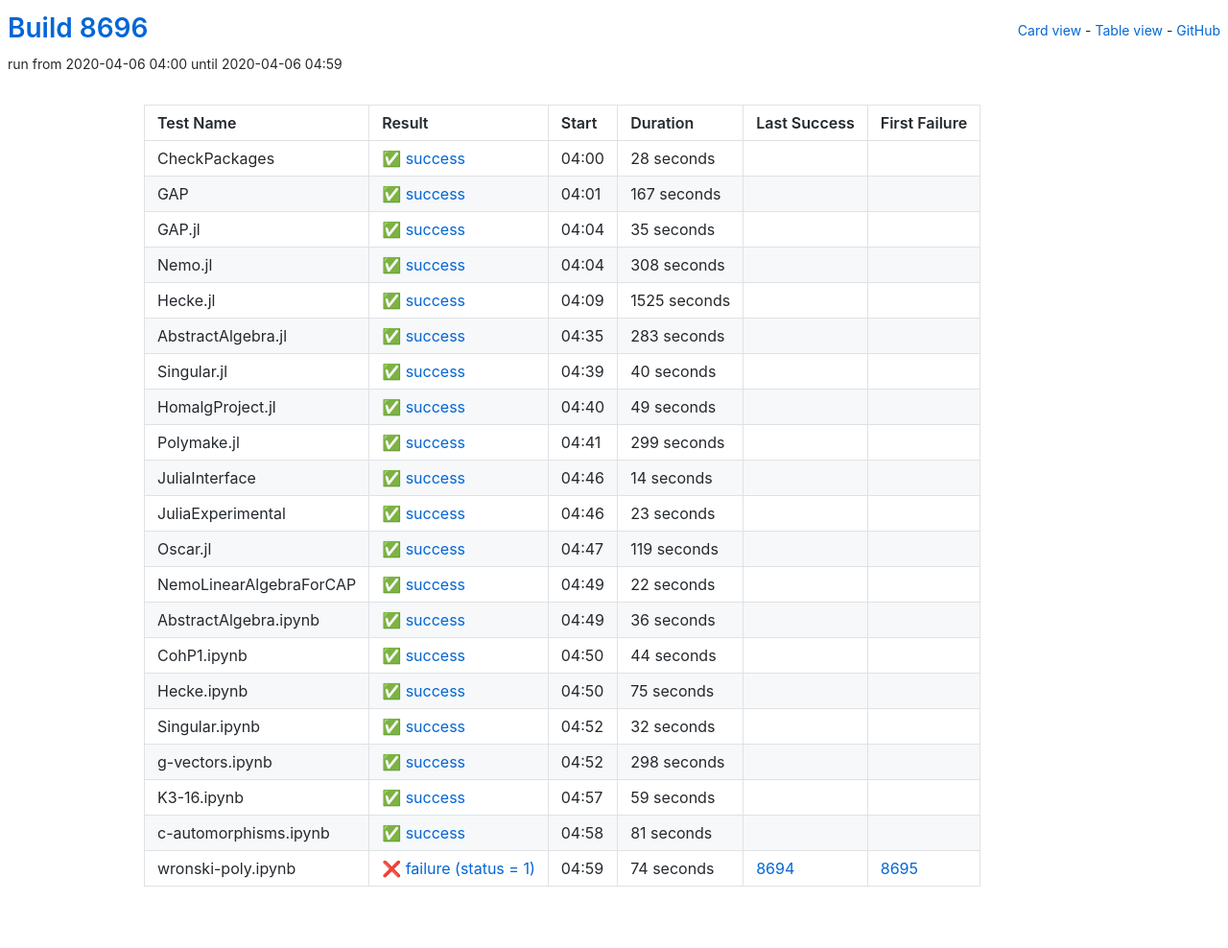
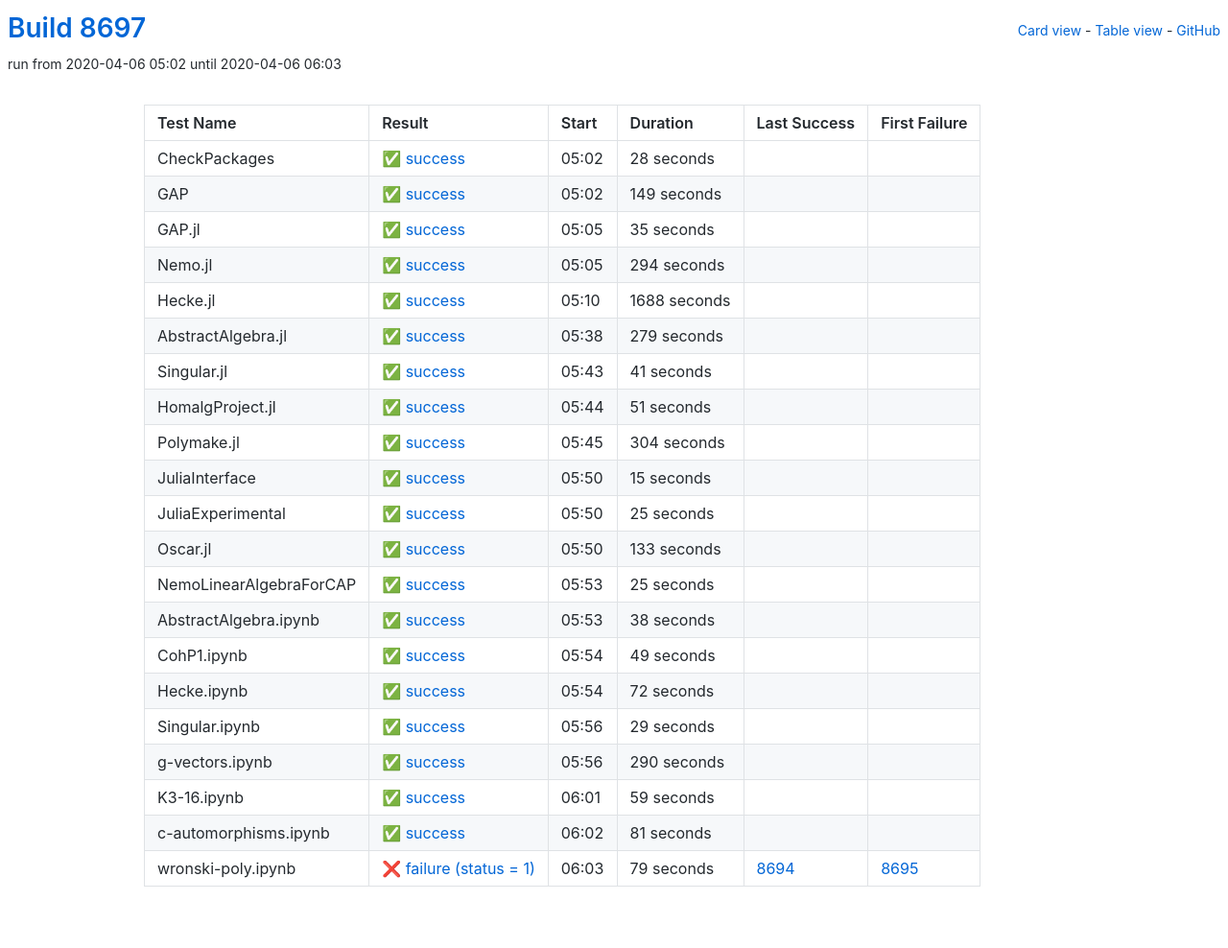
Before and after one commit to oscar-system/oscar-ci-status, a Jekyll site: the page built from table.html, in a window 1280 px wide. Shown: the whole page at 96% size. Built offline with Jekyll 4.4.1, drawn with Linux system fonts in a browser that asks for light colours.

Commit message:
Build 8697

```diff
--- a/_data/ci.yml
+++ b/_data/ci.yml
@@ -1,5 +1,5 @@
-build: 8696
-build_url: https://oscarci.mathematik.uni-kl.de/job/oscar/8696/
+build: 8697
+build_url: https://oscarci.mathematik.uni-kl.de/job/oscar/8697/
 job: oscar
 tests:
 - duration: 28
@@ -8,20 +8,20 @@
   first_failure_url: null
   last_success: false
   last_success_url: null
-  log: https://oscarci.mathematik.uni-kl.de/job/oscar/8696/artifact/logs/build-8696/CheckPackages.log
+  log: https://oscarci.mathematik.uni-kl.de/job/oscar/8697/artifact/logs/build-8697/CheckPackages.log
   name: CheckPackages
-  start: 2020-04-06 04:00
+  start: 2020-04-06 05:02
   status: success
   success: true
-- duration: 167
+- duration: 149
   exitcode: 0
   first_failure: false
   first_failure_url: null
   last_success: false
   last_success_url: null
-  log: https://oscarci.mathematik.uni-kl.de/job/oscar/8696/artifact/logs/build-8696/GAP.log
+  log: https://oscarci.mathematik.uni-kl.de/job/oscar/8697/artifact/logs/build-8697/GAP.log
   name: GAP
-  start: 2020-04-06 04:01
+  start: 2020-04-06 05:02
   status: success
   success: true
 - duration: 35
@@ -30,53 +30,130 @@
   first_failure_url: null
   last_success: false
   last_success_url: null
-  log: https://oscarci.mathematik.uni-kl.de/job/oscar/8696/artifact/logs/build-8696/GAP.jl.log
+  log: https://oscarci.mathematik.uni-kl.de/job/oscar/8697/artifact/logs/build-8697/GAP.jl.log
   name: GAP.jl
-  start: 2020-04-06 04:04
+  start: 2020-04-06 05:05
   status: success
   success: true
-- duration: 308
+- duration: 294
   exitcode: 0
   first_failure: false
   first_failure_url: null
   last_success: false
   last_success_url: null
-  log: https://oscarci.mathematik.uni-kl.de/job/oscar/8696/artifact/logs/build-8696/Nemo.jl.log
+  log: https://oscarci.mathematik.uni-kl.de/job/oscar/8697/artifact/logs/build-8697/Nemo.jl.log
   name: Nemo.jl
-  start: 2020-04-06 04:04
+  start: 2020-04-06 05:05
   status: success
   success: true
-- duration: 1525
+- duration: 1688
   exitcode: 0
   first_failure: false
   first_failure_url: null
   last_success: false
   last_success_url: null
-  log: https://oscarci.mathematik.uni-kl.de/job/oscar/8696/artifact/logs/build-8696/Hecke.jl.log
+  log: https://oscarci.mathematik.uni-kl.de/job/oscar/8697/artifact/logs/build-8697/Hecke.jl.log
   name: Hecke.jl
-  start: 2020-04-06 04:09
+  start: 2020-04-06 05:10
   status: success
   success: true
-- duration: 283
+- duration: 279
   exitcode: 0
   first_failure: false
   first_failure_url: null
   last_success: false
   last_success_url: null
-  log: https://oscarci.mathematik.uni-kl.de/job/oscar/8696/artifact/logs/build-8696/AbstractAlgebra.jl.log
+  log: https://oscarci.mathematik.uni-kl.de/job/oscar/8697/artifact/logs/build-8697/AbstractAlgebra.jl.log
   name: AbstractAlgebra.jl
-  start: 2020-04-06 04:35
+  start: 2020-04-06 05:38
   status: success
   success: true
-- duration: 40
+- duration: 41
   exitcode: 0
   first_failure: false
   first_failure_url: null
   last_success: false
   last_success_url: null
-  log: https://oscarci.mathematik.uni-kl.de/job/oscar/8696/artifact/logs/build-8696/Singular.jl.log
+  log: https://oscarci.mathematik.uni-kl.de/job/oscar/8697/artifact/logs/build-8697/Singular.jl.log
   name: Singular.jl
-  start: 2020-04-06 04:39
+  start: 2020-04-06 05:43
+  status: success
+  success: true
+- duration: 51
+  exitcode: 0
+  first_failure: false
+  first_failure_url: null
+  last_success: false
+  last_success_url: null
+  log: https://oscarci.mathematik.uni-kl.de/job/oscar/8697/artifact/logs/build-8697/HomalgProject.jl.log
+  name: HomalgProject.jl
+  start: 2020-04-06 05:44
+  status: success
+  success: true
+- duration: 304
+  exitcode: 0
+  first_failure: false
+  first_failure_url: null
+  last_success: false
+  last_success_url: null
+  log: https://oscarci.mathematik.uni-kl.de/job/oscar/8697/artifact/logs/build-8697/Polymake.jl.log
+  name: Polymake.jl
+  start: 2020-04-06 05:45
+  status: success
+  success: true
+- duration: 15
+  exitcode: 0
+  first_failure: false
+  first_failure_url: null
+  last_success: false
+  last_success_url: null
+  log: https://oscarci.mathematik.uni-kl.de/job/oscar/8697/artifact/logs/build-8697/JuliaInterface.log
+  name: JuliaInterface
+  start: 2020-04-06 05:50
+  status: success
+  success: true
+- duration: 25
+  exitcode: 0
+  first_failure: false
+  first_failure_url: null
+  last_success: false
+  last_success_url: null
+  log: https://oscarci.mathematik.uni-kl.de/job/oscar/8697/artifact/logs/build-8697/JuliaExperimental.log
+  name: JuliaExperimental
+  start: 2020-04-06 05:50
+  status: success
+  success: true
+- duration: 133
+  exitcode: 0
+  first_failure: false
+  first_failure_url: null
+  last_success: false
+  last_success_url: null
+  log: https://oscarci.mathematik.uni-kl.de/job/oscar/8697/artifact/logs/build-8697/Oscar.jl.log
+  name: Oscar.jl
+  start: 2020-04-06 05:50
+  status: success
+  success: true
+- duration: 25
+  exitcode: 0
+  first_failure: false
+  first_failure_url: null
+  last_success: false
+  last_success_url: null
+  log: https://oscarci.mathematik.uni-kl.de/job/oscar/8697/artifact/logs/build-8697/NemoLinearAlgebraForCAP.log
+  name: NemoLinearAlgebraForCAP
+  start: 2020-04-06 05:53
+  status: success
+  success: true
+- duration: 38
+  exitcode: 0
+  first_failure: false
+  first_failure_url: null
+  last_success: false
+  last_success_url: null
+  log: https://oscarci.mathematik.uni-kl.de/job/oscar/8697/artifact/logs/build-8697/AbstractAlgebra.ipynb.log
+  name: AbstractAlgebra.ipynb
+  start: 2020-04-06 05:53
   status: success
   success: true
 - duration: 49
@@ -85,119 +162,42 @@
   first_failure_url: null
   last_success: false
   last_success_url: null
-  log: https://oscarci.mathematik.uni-kl.de/job/oscar/8696/artifact/logs/build-8696/HomalgProject.jl.log
-  name: HomalgProject.jl
-  start: 2020-04-06 04:40
+  log: https://oscarci.mathematik.uni-kl.de/job/oscar/8697/artifact/logs/build-8697/CohP1.ipynb.log
+  name: CohP1.ipynb
+  start: 2020-04-06 05:54
   status: success
   success: true
-- duration: 299
+- duration: 72
   exitcode: 0
   first_failure: false
   first_failure_url: null
   last_success: false
   last_success_url: null
-  log: https://oscarci.mathematik.uni-kl.de/job/oscar/8696/artifact/logs/build-8696/Polymake.jl.log
-  name: Polymake.jl
-  start: 2020-04-06 04:41
+  log: https://oscarci.mathematik.uni-kl.de/job/oscar/8697/artifact/logs/build-8697/Hecke.ipynb.log
+  name: Hecke.ipynb
+  start: 2020-04-06 05:54
   status: success
   success: true
-- duration: 14
+- duration: 29
   exitcode: 0
   first_failure: false
   first_failure_url: null
   last_success: false
   last_success_url: null
-  log: https://oscarci.mathematik.uni-kl.de/job/oscar/8696/artifact/logs/build-8696/JuliaInterface.log
-  name: JuliaInterface
-  start: 2020-04-06 04:46
+  log: https://oscarci.mathematik.uni-kl.de/job/oscar/8697/artifact/logs/build-8697/Singular.ipynb.log
+  name: Singular.ipynb
+  start: 2020-04-06 05:56
   status: success
   success: true
-- duration: 23
+- duration: 290
   exitcode: 0
   first_failure: false
   first_failure_url: null
   last_success: false
   last_success_url: null
-  log: https://oscarci.mathematik.uni-kl.de/job/oscar/8696/artifact/logs/build-8696/JuliaExperimental.log
-  name: JuliaExperimental
-  start: 2020-04-06 04:46
-  status: success
-  success: true
-- duration: 119
-  exitcode: 0
-  first_failure: false
-  first_failure_url: null
-  last_success: false
-  last_success_url: null
-  log: https://oscarci.mathematik.uni-kl.de/job/oscar/8696/artifact/logs/build-8696/Oscar.jl.log
-  name: Oscar.jl
-  start: 2020-04-06 04:47
-  status: success
-  success: true
-- duration: 22
-  exitcode: 0
-  first_failure: false
-  first_failure_url: null
-  last_success: false
-  last_success_url: null
-  log: https://oscarci.mathematik.uni-kl.de/job/oscar/8696/artifact/logs/build-8696/NemoLinearAlgebraForCAP.log
-  name: NemoLinearAlgebraForCAP
-  start: 2020-04-06 04:49
-  status: success
-  success: true
-- duration: 36
-  exitcode: 0
-  first_failure: false
-  first_failure_url: null
-  last_success: false
-  last_success_url: null
-  log: https://oscarci.mathematik.uni-kl.de/job/oscar/8696/artifact/logs/build-8696/AbstractAlgebra.ipynb.log
-  name: AbstractAlgebra.ipynb
-  start: 2020-04-06 04:49
-  status: success
-  success: true
-- duration: 44
-  exitcode: 0
-  first_failure: false
-  first_failure_url: null
-  last_success: false
-  last_success_url: null
-  log: https://oscarci.mathematik.uni-kl.de/job/oscar/8696/artifact/logs/build-8696/CohP1.ipynb.log
-  name: CohP1.ipynb
-  start: 2020-04-06 04:50
-  status: success
-  success: true
-- duration: 75
-  exitcode: 0
-  first_failure: false
-  first_failure_url: null
-  last_success: false
-  last_success_url: null
-  log: https://oscarci.mathematik.uni-kl.de/job/oscar/8696/artifact/logs/build-8696/Hecke.ipynb.log
-  name: Hecke.ipynb
-  start: 2020-04-06 04:50
-  status: success
-  success: true
-- duration: 32
-  exitcode: 0
-  first_failure: false
-  first_failure_url: null
-  last_success: false
-  last_success_url: null
-  log: https://oscarci.mathematik.uni-kl.de/job/oscar/8696/artifact/logs/build-8696/Singular.ipynb.log
-  name: Singular.ipynb
-  start: 2020-04-06 04:52
-  status: success
-  success: true
-- duration: 298
-  exitcode: 0
-  first_failure: false
-  first_failure_url: null
-  last_success: false
-  last_success_url: null
-  log: https://oscarci.mathematik.uni-kl.de/job/oscar/8696/artifact/logs/build-8696/g-vectors.ipynb.log
+  log: https://oscarci.mathematik.uni-kl.de/job/oscar/8697/artifact/logs/build-8697/g-vectors.ipynb.log
   name: g-vectors.ipynb
-  start: 2020-04-06 04:52
+  start: 2020-04-06 05:56
   status: success
   success: true
 - duration: 59
@@ -206,9 +206,9 @@
   first_failure_url: null
   last_success: false
   last_success_url: null
-  log: https://oscarci.mathematik.uni-kl.de/job/oscar/8696/artifact/logs/build-8696/K3-16.ipynb.log
+  log: https://oscarci.mathematik.uni-kl.de/job/oscar/8697/artifact/logs/build-8697/K3-16.ipynb.log
   name: K3-16.ipynb
-  start: 2020-04-06 04:57
+  start: 2020-04-06 06:01
   status: success
   success: true
 - duration: 81
@@ -217,19 +217,19 @@
   first_failure_url: null
   last_success: false
   last_success_url: null
-  log: https://oscarci.mathematik.uni-kl.de/job/oscar/8696/artifact/logs/build-8696/c-automorphisms.ipynb.log
+  log: https://oscarci.mathematik.uni-kl.de/job/oscar/8697/artifact/logs/build-8697/c-automorphisms.ipynb.log
   name: c-automorphisms.ipynb
-  start: 2020-04-06 04:58
+  start: 2020-04-06 06:02
   status: success
   success: true
-- duration: 74
+- duration: 79
   exitcode: 1
   first_failure: 8695
   first_failure_url: https://oscarci.mathematik.uni-kl.de/job/oscar/8695/
   last_success: 8694
   last_success_url: https://oscarci.mathematik.uni-kl.de/job/oscar/8694/
-  log: https://oscarci.mathematik.uni-kl.de/job/oscar/8696/artifact/logs/build-8696/wronski-poly.ipynb.log
+  log: https://oscarci.mathematik.uni-kl.de/job/oscar/8697/artifact/logs/build-8697/wronski-poly.ipynb.log
   name: wronski-poly.ipynb
-  start: 2020-04-06 04:59
+  start: 2020-04-06 06:03
   status: failure
   success: false
```
Also changed, not shown: README.md.
